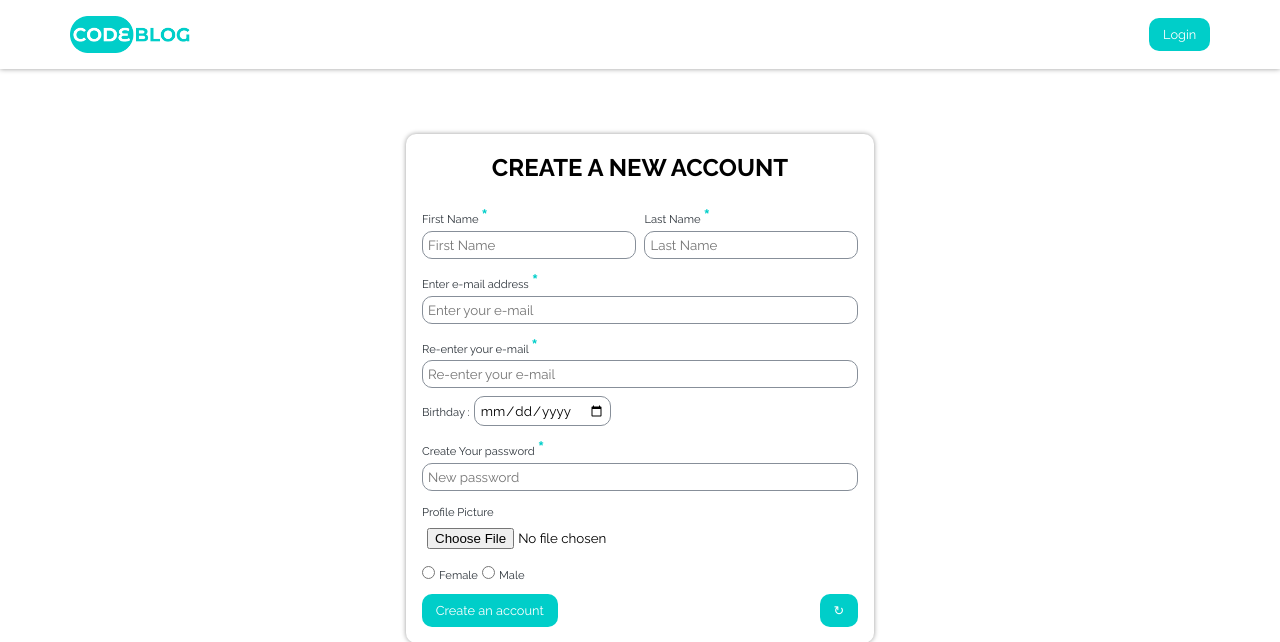
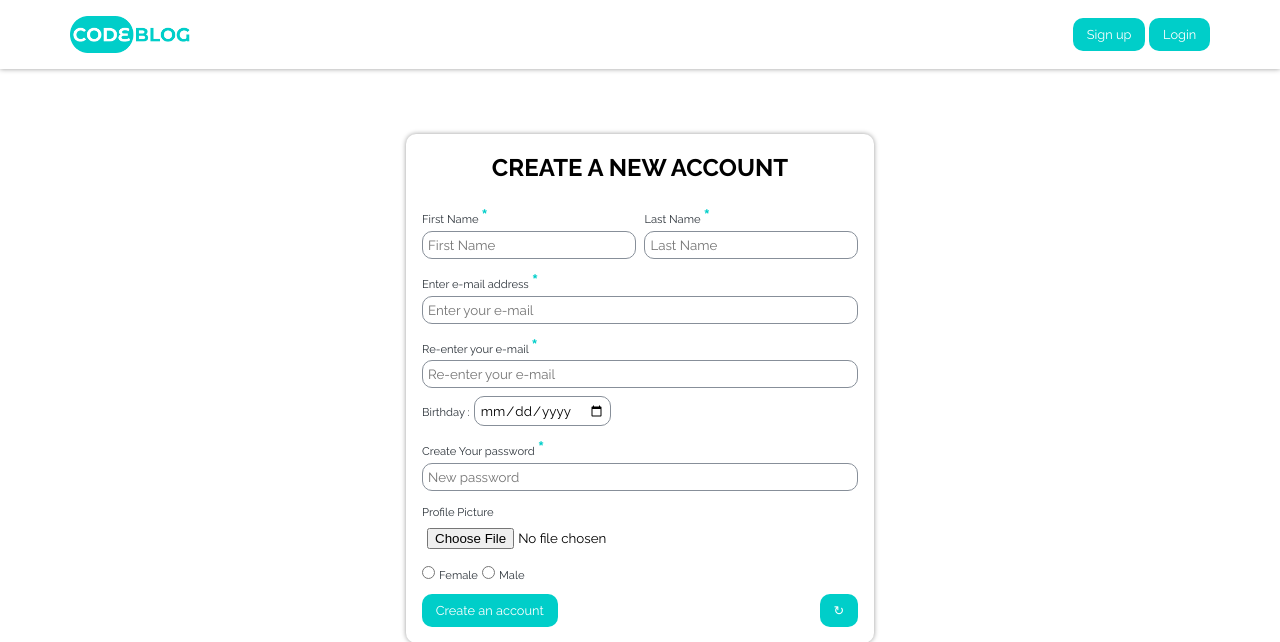
Before and after one commit to tufikhasan/blog_oop_php, a PHP site: page /index.php in a window 1280 px wide. Shown: the top 642 px of the page. Run offline with PHP 8.4, Linux system fonts and the light colour scheme.

Commit message:
.............................

```diff
--- a/template-part/header.php
+++ b/template-part/header.php
@@ -20,6 +20,7 @@
                 <a href="index.php"><img src="./img/logo.png" alt="Logo" width="120px"></a>
             </div>
             <div>
+                <a href="index.php" class="primary_btn">Sign up</a>
                 <a href="login.php" class="primary_btn">Login</a>
             </div>
         </div>
```
